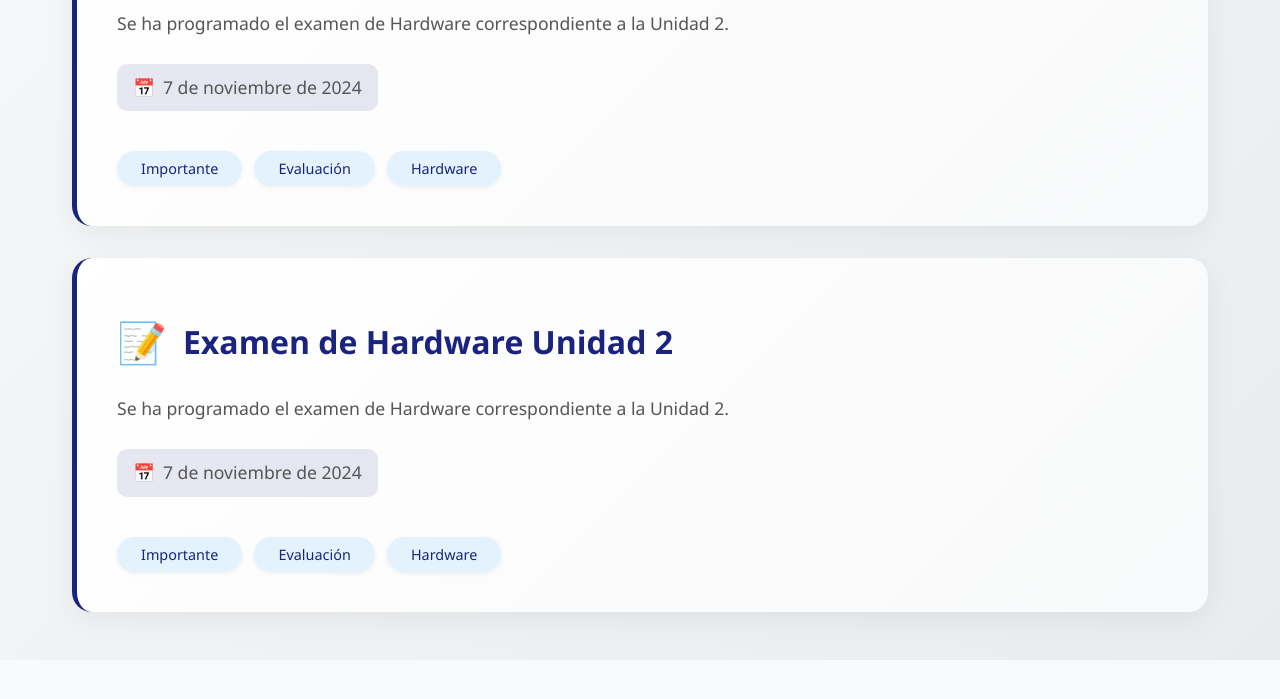
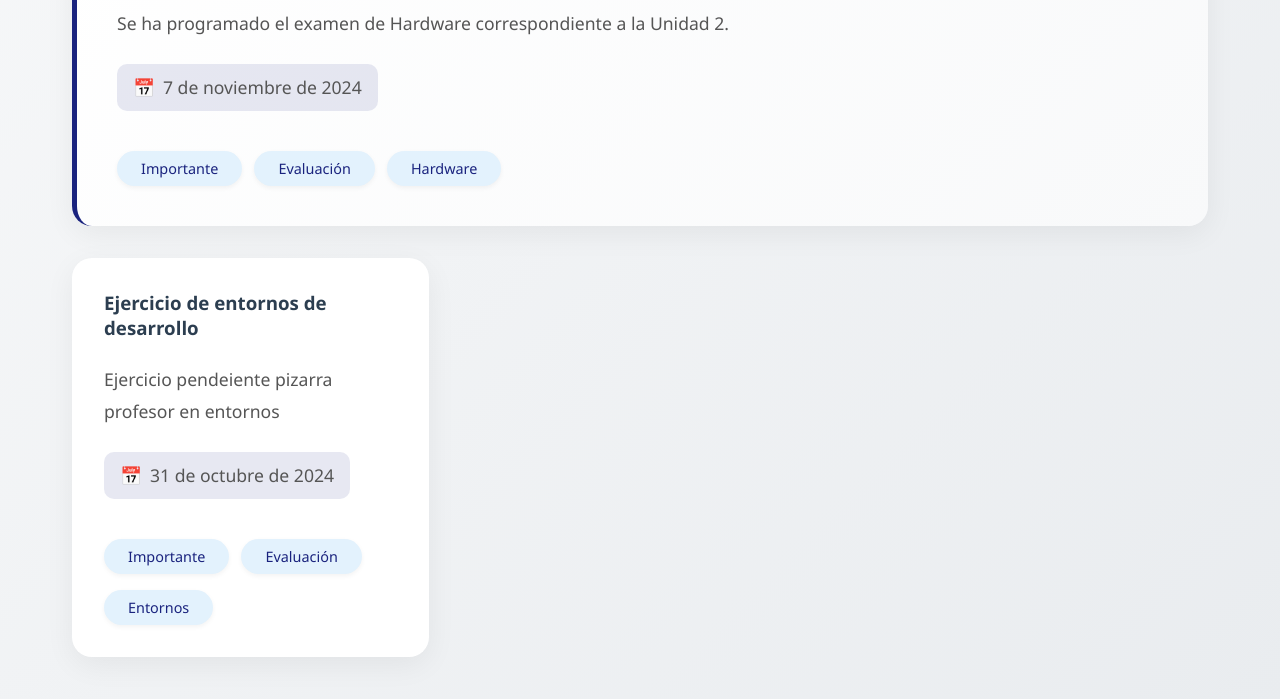
Before and after one commit to Plati287/pabloinforasir, a plain HTML site: page indice.html in a window 1280 px wide. Shown: the part 477-1176 px from the top of the page. Before the commit the page ends 1137 px from the top, so only its background shows below. Drawn offline with Linux system fonts and the light colour scheme.

Commit message:
Update indice.html

```diff
--- a/indice.html
+++ b/indice.html
@@ -264,11 +264,11 @@
             },
 
             {
-                titulo: "Examen de Hardware Unidad 2",
-                contenido: "Se ha programado el examen de Hardware correspondiente a la Unidad 2.",
-                fecha: "2024-11-07",
-                destacada: true,
-                tags: ["Importante", "Evaluación", "Hardware"]
+                titulo: "Ejercicio de entornos de desarrollo",
+                contenido: "Ejercicio pendeiente pizarra profesor en entornos",
+                fecha: "2024-10-31",
+                destacada: false,
+                tags: ["Importante", "Evaluación", "Entornos"]
             },
 
 
```
